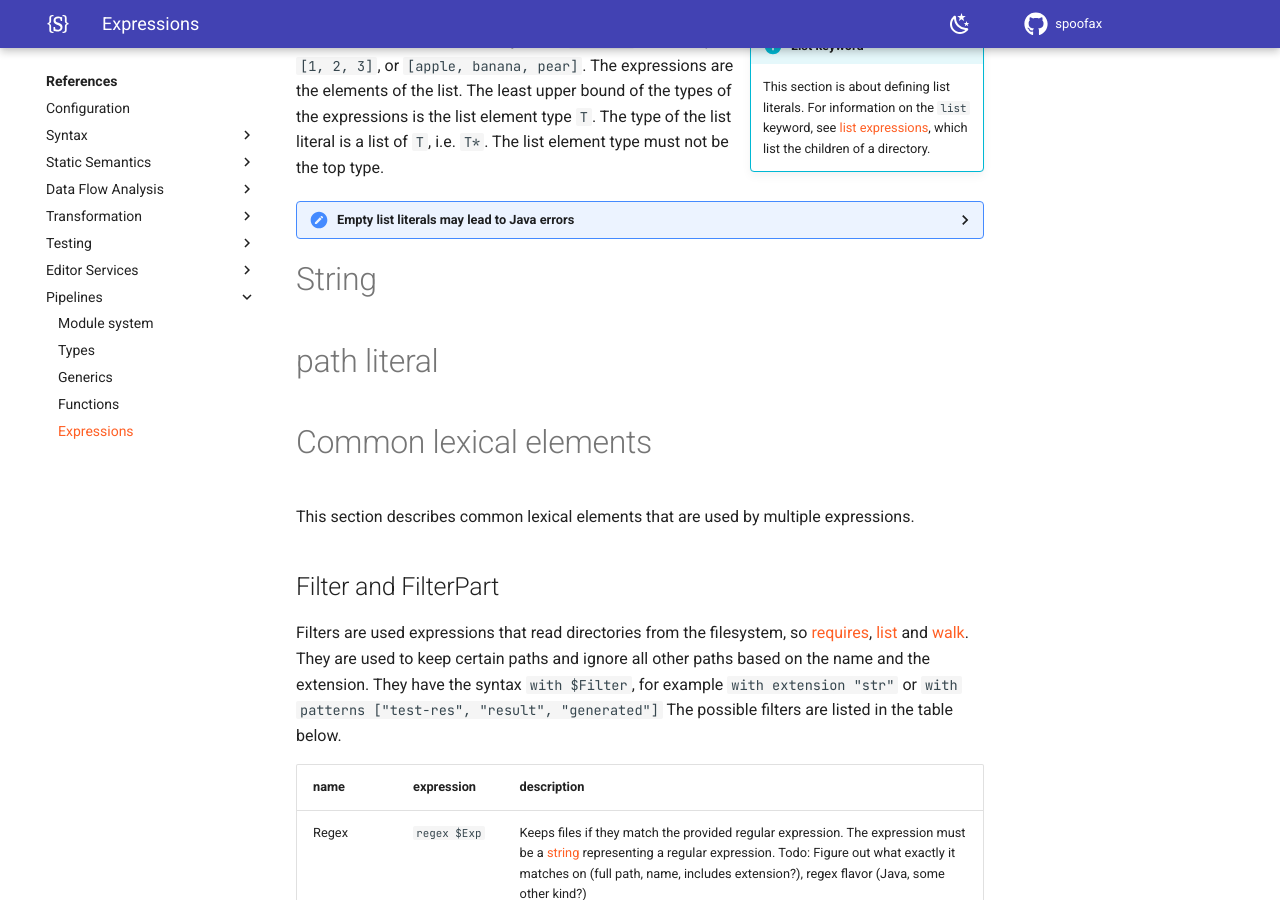
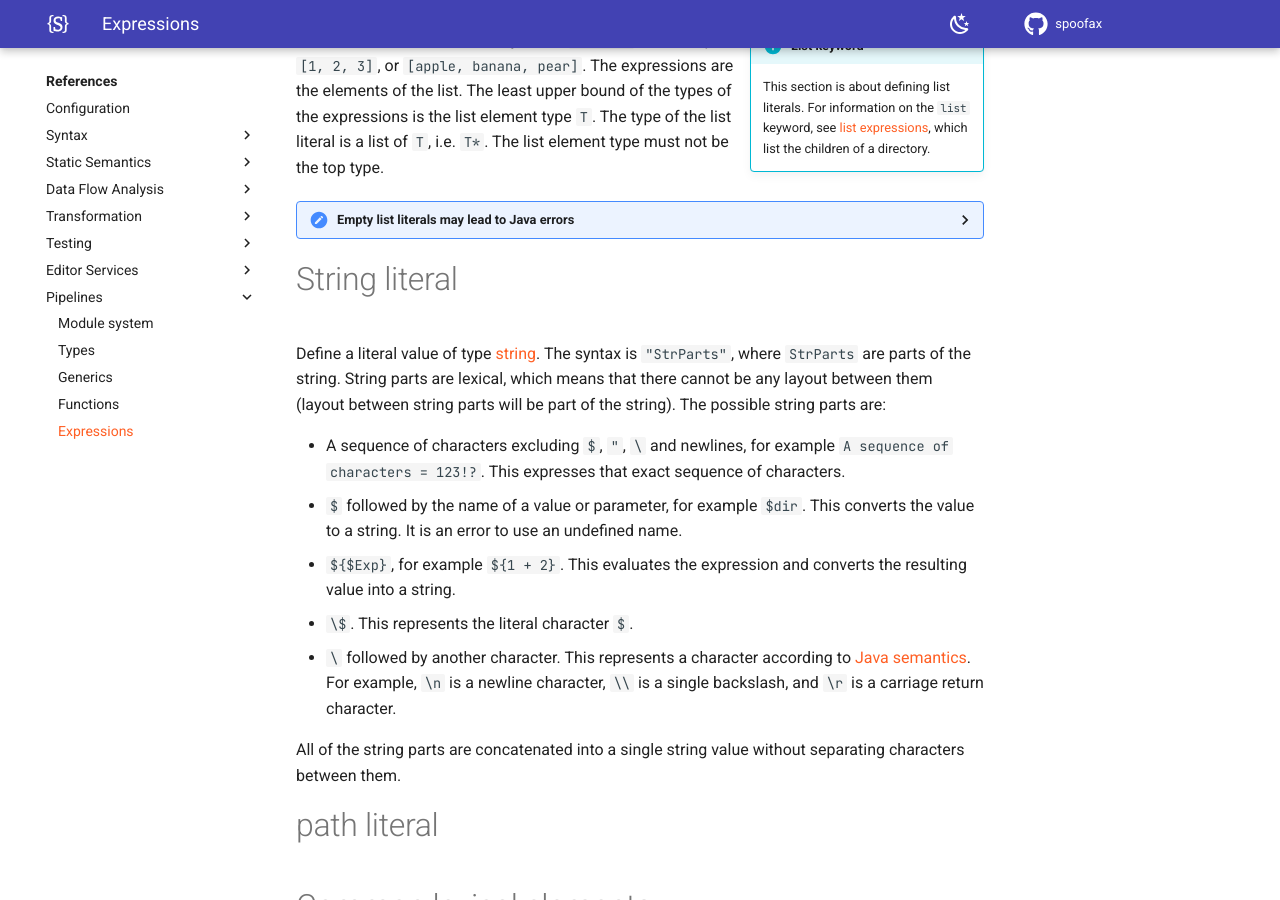
Before and after one commit to pdmosses/metaborg.github.io, an MkDocs documentation site: the page built from docs/references/pipelines/expressions.md, in a window 1280 px wide and 900 px high, scrolled down 11599 px. Built offline with MkDocs 1.6.1 and Material for MkDocs 9.7.7, drawn with Linux system fonts in a browser that asks for light colours; comment, search, counter and statistics services are not loaded.

Commit message:
Add documentation for PIE string literals

```diff
--- a/docs/references/pipelines/expressions.md
+++ b/docs/references/pipelines/expressions.md
@@ -665,7 +665,30 @@ The list element type must not be the top type.
     As such, the generated Java code may have compile errors.
 
 
-# String
+# String literal
+
+Define a literal value of type [string](../types#string).
+The syntax is `"StrParts"`, where `StrParts` are parts of the string.
+String parts are lexical, which means that there cannot be any layout between them (layout between string parts will be part of the string).
+The possible string parts are:
+
+
+- A sequence of characters excluding `$`, `"`, `\` and newlines, for example `A sequence of characters = 123!?`.
+This expresses that exact sequence of characters.
+- `$` followed by the name of a value or parameter, for example `$dir`.
+This converts the value to a string.
+It is an error to use an undefined name.
+- `${$Exp}`, for example `${1 + 2}`.
+This evaluates the expression and converts the resulting value into a string.
+- `\$`.
+This represents the literal character `$`.
+- `\` followed by another character.
+This represents a character according to [Java semantics](https://docs.oracle.com/javase/specs/jls/se8/html/jls-3.html#jls-3.10.6).
+For example, `\n` is a newline character, `\\` is a single backslash, and `\r` is a carriage return character.
+
+All of the string parts are concatenated into a single string value without separating characters between them.
+
+
 # path literal
 
 # Common lexical elements
```
